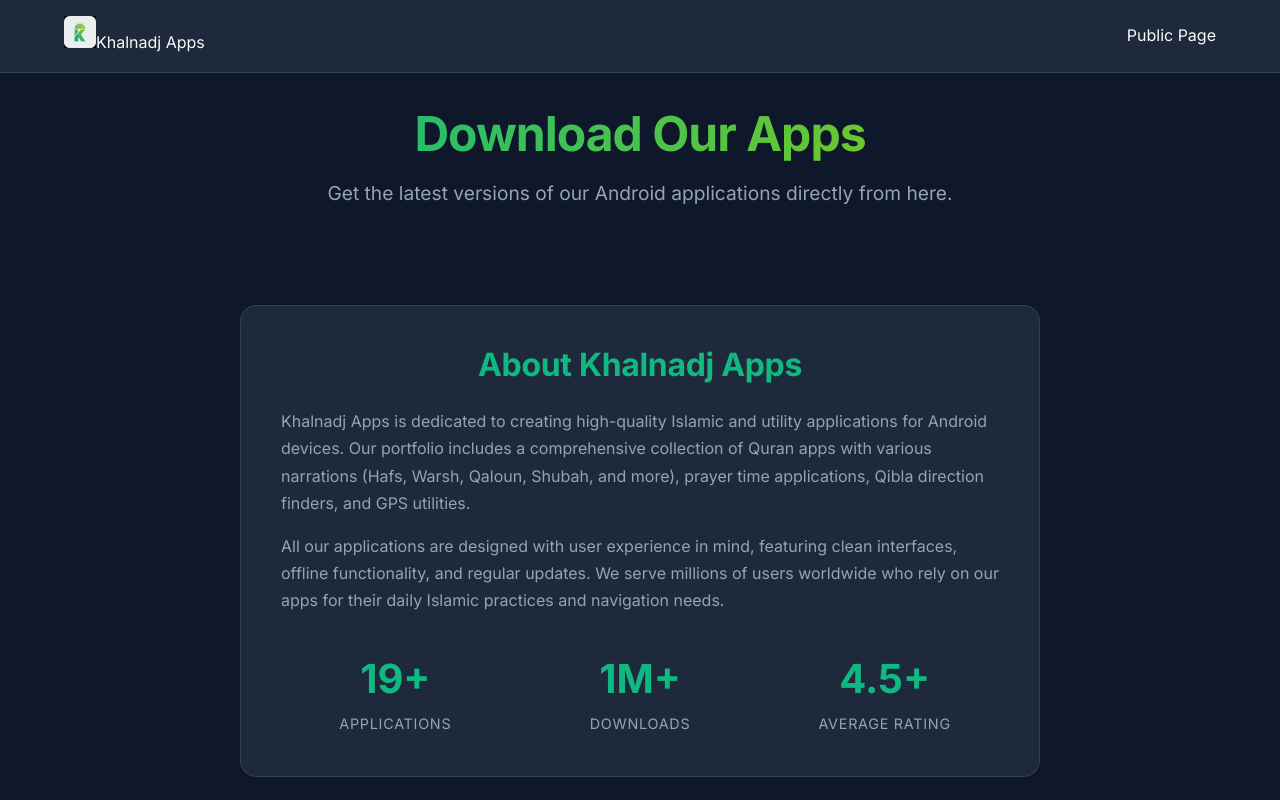
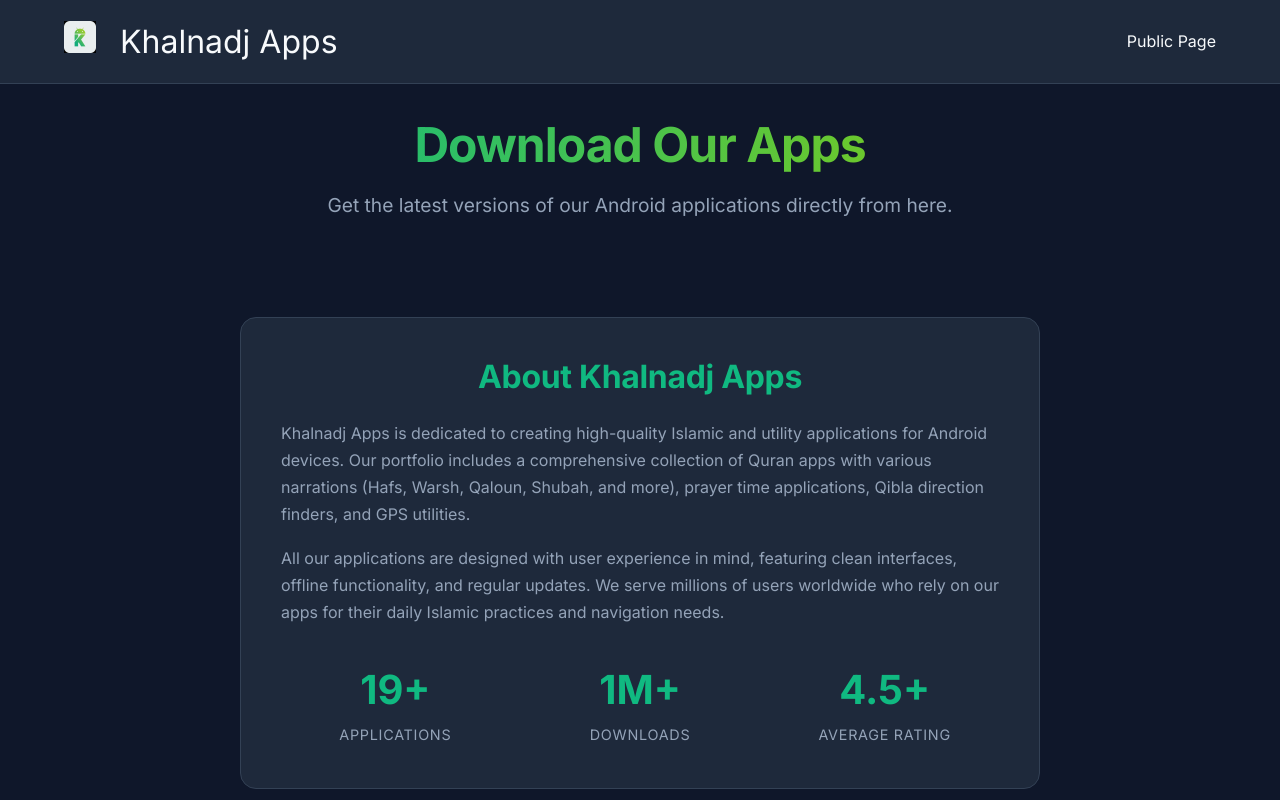
Before and after one commit to khalnadj2/khalnadj-apps-manager, a Next.js app: page / in a window 1280 px wide. Shown: the top 800 px of the page. Built offline with nearby package versions, Linux system fonts and the light colour scheme.

Commit message:
fix: use inline styles for logo to ensure size changes apply

```diff
--- a/components/Navbar.js
+++ b/components/Navbar.js
@@ -11,7 +11,7 @@
       <div className="container navbar-content">
         <Link href="/" className="logo">
           <img src="/khalnadj-apps-manager/images/logo.png" alt="Logo" width="32" height="32" />
-          <span>Khalnadj Apps</span>
+          <span style={{ fontSize: '2rem', marginLeft: '1.5rem' }}>Khalnadj Apps</span>
         </Link>
         <div className="nav-links">
           <Link href="/" className="nav-link">Public Page</Link>
@@ -42,8 +42,8 @@
         .logo {
           display: flex;
           align-items: center;
-          gap: 1.5rem;
-          font-size: 2rem;
+          gap: 1.5rem !important;
+          font-size: 2rem !important;
           font-weight: 700;
           color: var(--text-primary);
           text-decoration: none;
```
